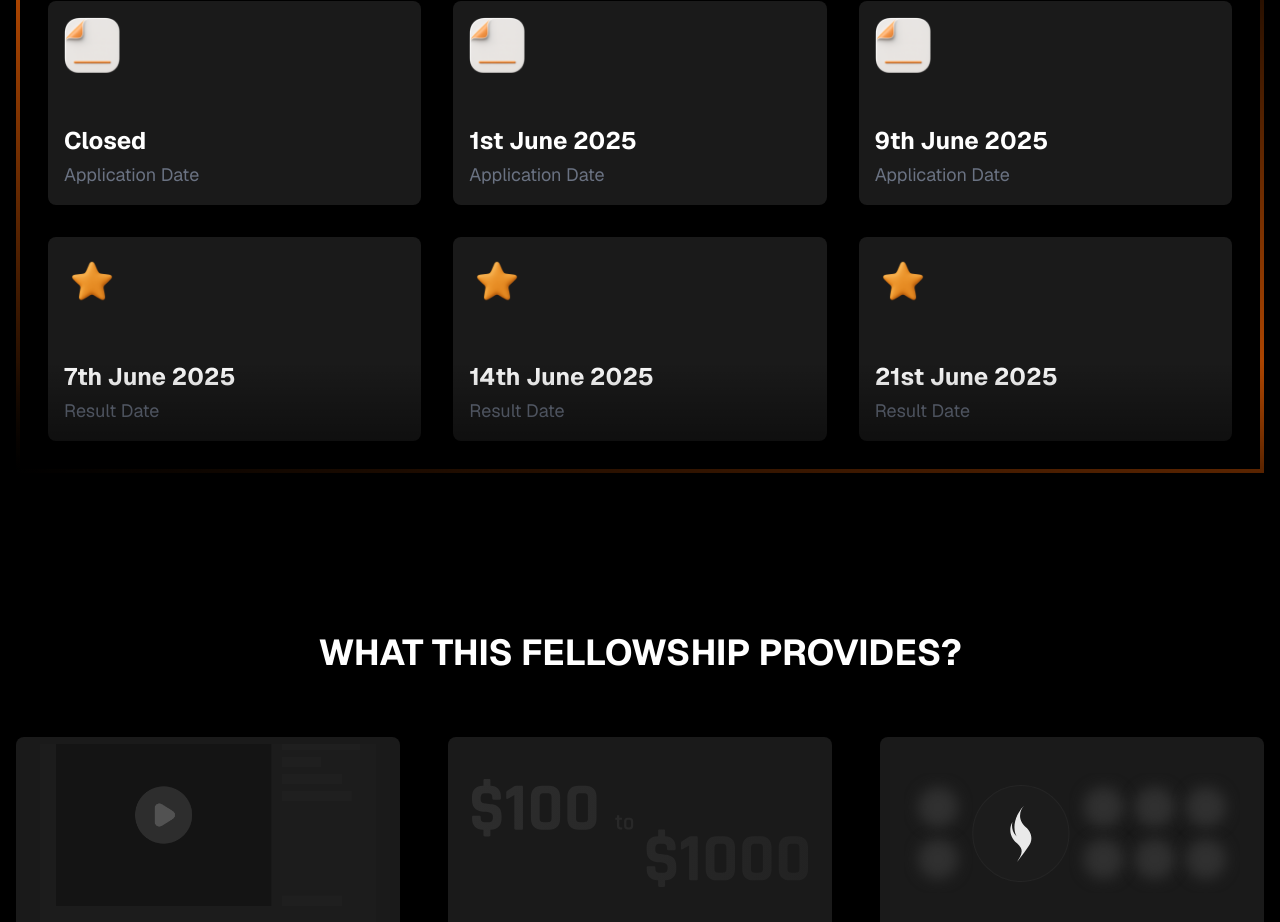
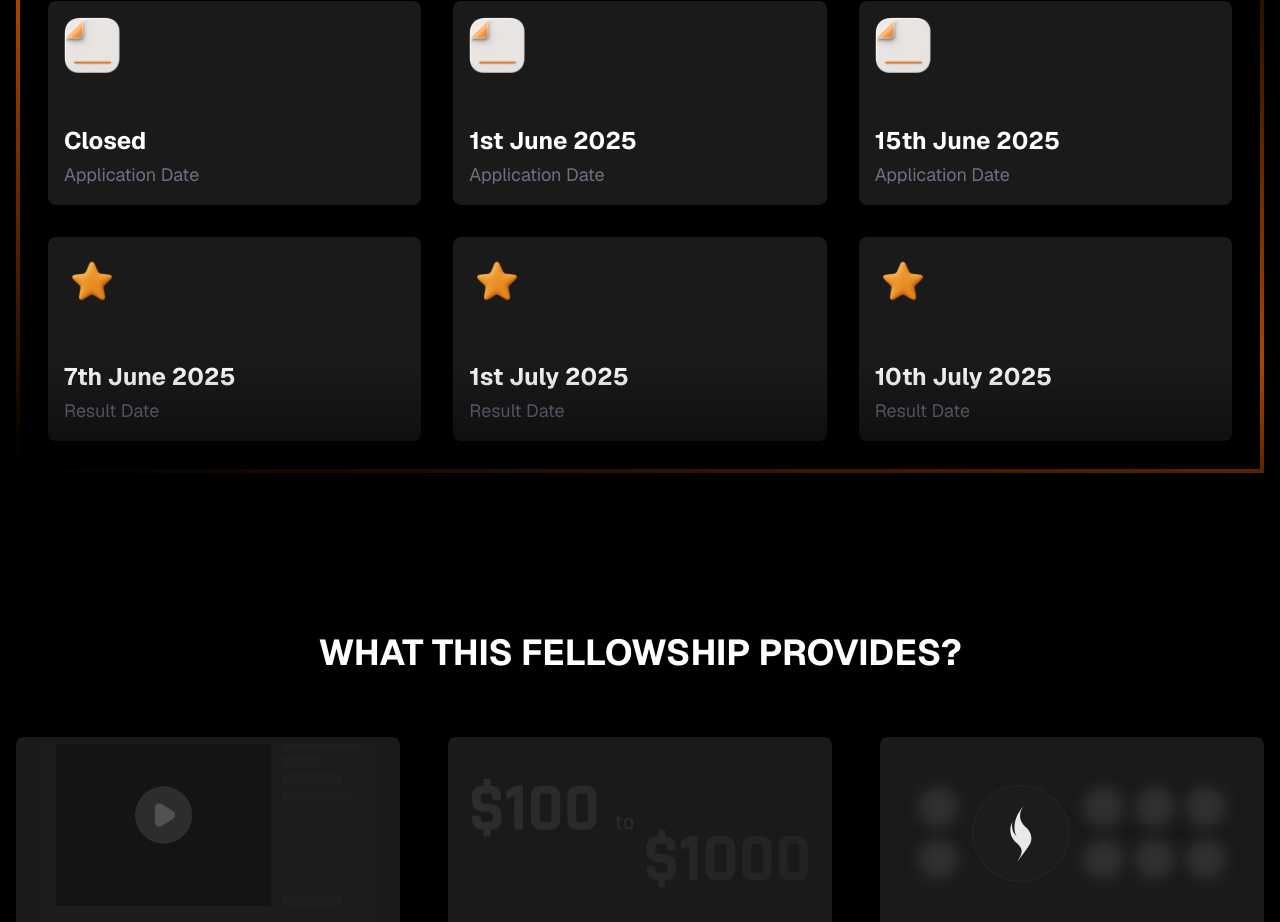
Before and after one commit to iamadityaanjana/cyrolabs, a Next.js app: page / in a window 1280 px wide. Shown: the part 1099-2021 px from the top of the page. Built offline with nearby package versions, Linux system fonts and the light colour scheme.

Commit message:
fix: correct application and result dates for batches in Timeline component

```diff
--- a/src/components/Timeline.tsx
+++ b/src/components/Timeline.tsx
@@ -11,12 +11,12 @@ const Timeline = () => {
     {
       title: 'BATCH 2',
       applicationDate: { title: '1st June 2025', date: 'Application Date' },
-      resultDate: { title: '14th June 2025', date: 'Result Date' }
+      resultDate: { title: '1st July 2025', date: 'Result Date' }
     },
     {
       title: 'BATCH 3',
-      applicationDate: { title: '9th June 2025', date: 'Application Date' },
-      resultDate: { title: '21st June 2025', date: 'Result Date' }
+      applicationDate: { title: '15th June 2025', date: 'Application Date' },
+      resultDate: { title: '10th July 2025', date: 'Result Date' }
     }
   ];
 
```
